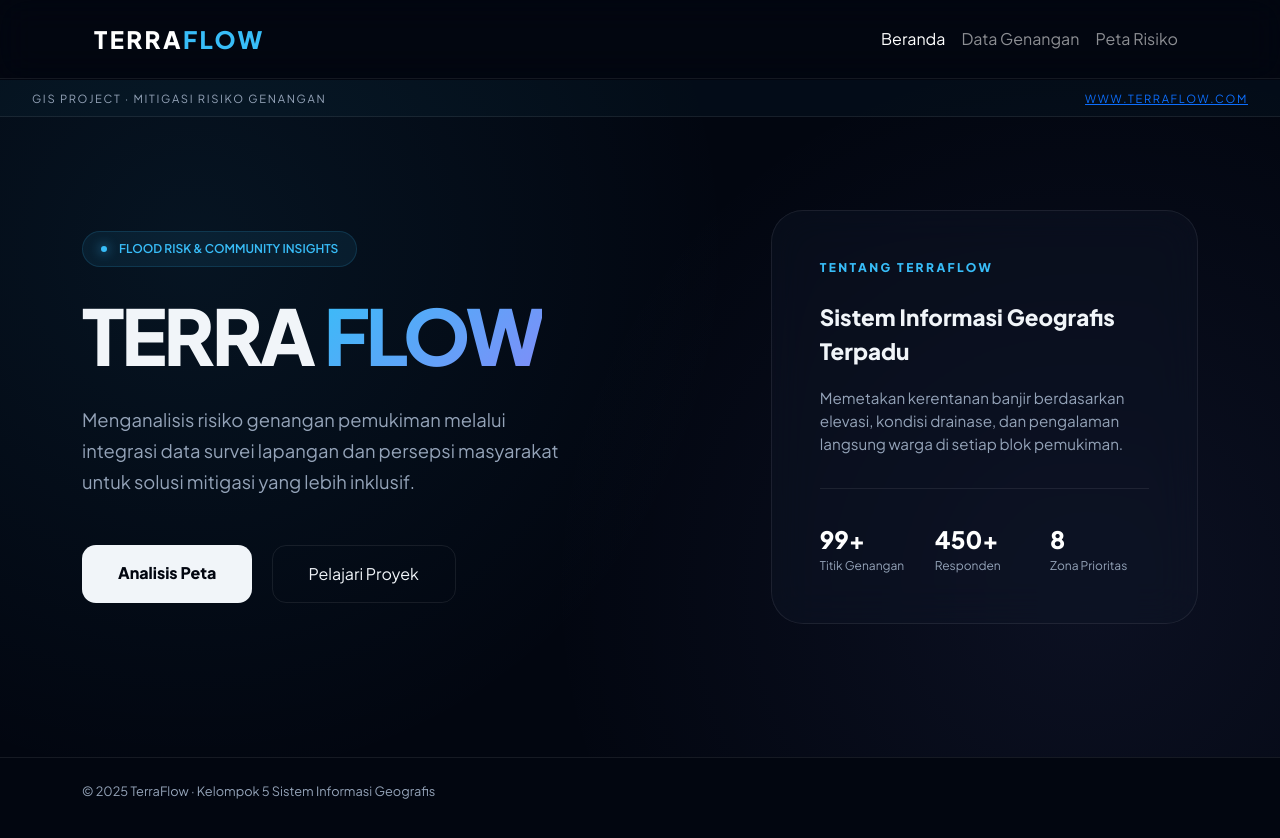
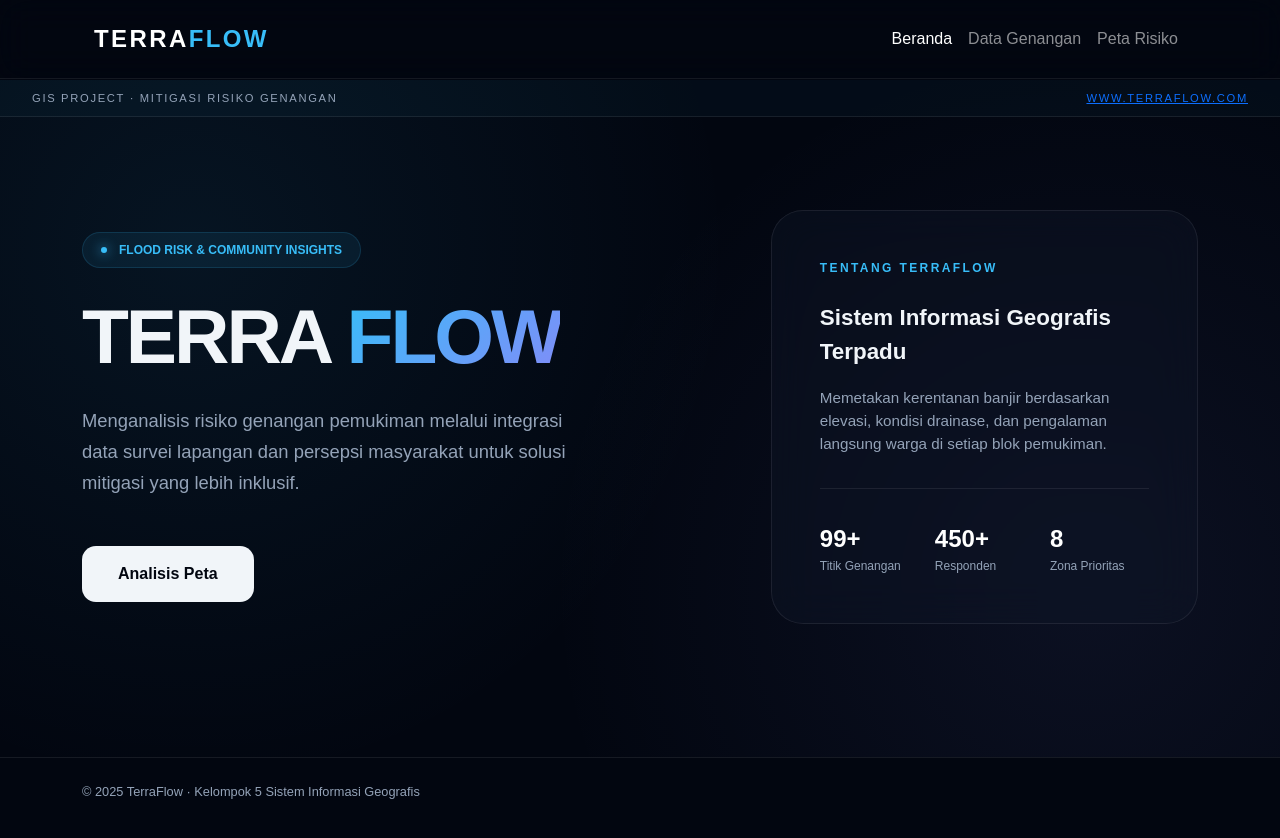
Before and after one commit to afifindi/Flood-Map, a plain HTML site: page index.html in a window 1280 px wide. Drawn offline with nearby package versions, Linux system fonts and the light colour scheme.

Commit message:
update peta dan titik

```diff
--- a/index.html
+++ b/index.html
@@ -70,7 +70,7 @@
           <li class="nav-item"><a class="nav-link active" href="#top">Beranda</a></li>
           <li class="nav-item"><a class="nav-link" href="/map/tabelGenangan.html">Data Genangan</a></li>
           <!-- <li class="nav-item"><a class="nav-link" href="/map/tabel/dataPersepsi.html">Persepsi</a></li> -->
-          <li class="nav-item"><a class="nav-link" href="main.js">Peta Risiko</a></li>
+          <li class="nav-item"><a class="nav-link" href="./map/map.html">Peta Risiko</a></li>
         </ul>
       </div>
     </div>
@@ -102,7 +102,7 @@
 
             <div class="hero-cta-group">
               <a href="./map/map.html" class="btn-primary-hero text-decoration-none">Analisis Peta</a>
-              <a href="#project" class="btn-outline-hero text-decoration-none">Pelajari Proyek</a>
+              <!-- <a href="#project" class="btn-outline-hero text-decoration-none">Pelajari Proyek</a> -->
             </div>
           </div>
 
--- a/style.css
+++ b/style.css
@@ -1,4 +1,4 @@
-/* @import "node_modules/ol/ol.css";
+@import "node_modules/ol/ol.css";
 
 html,
 body {
@@ -75,7 +75,7 @@ body {
 .overlay-container label {
 	display: block;
 	margin-bottom: 5px;
-} */
+}
 
 
 
```
Also changed, not shown: map/map.html (+1 -1 lines).
